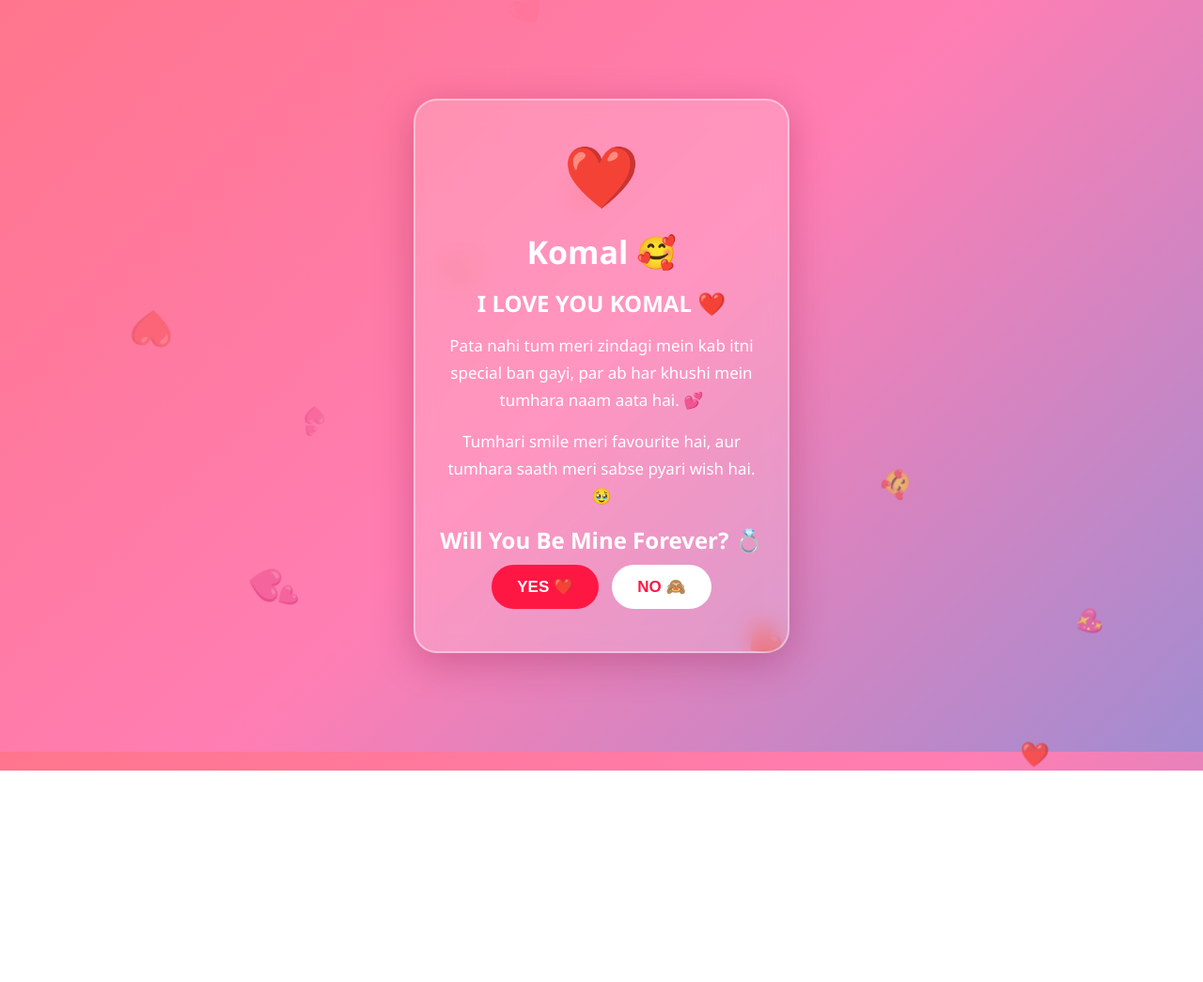
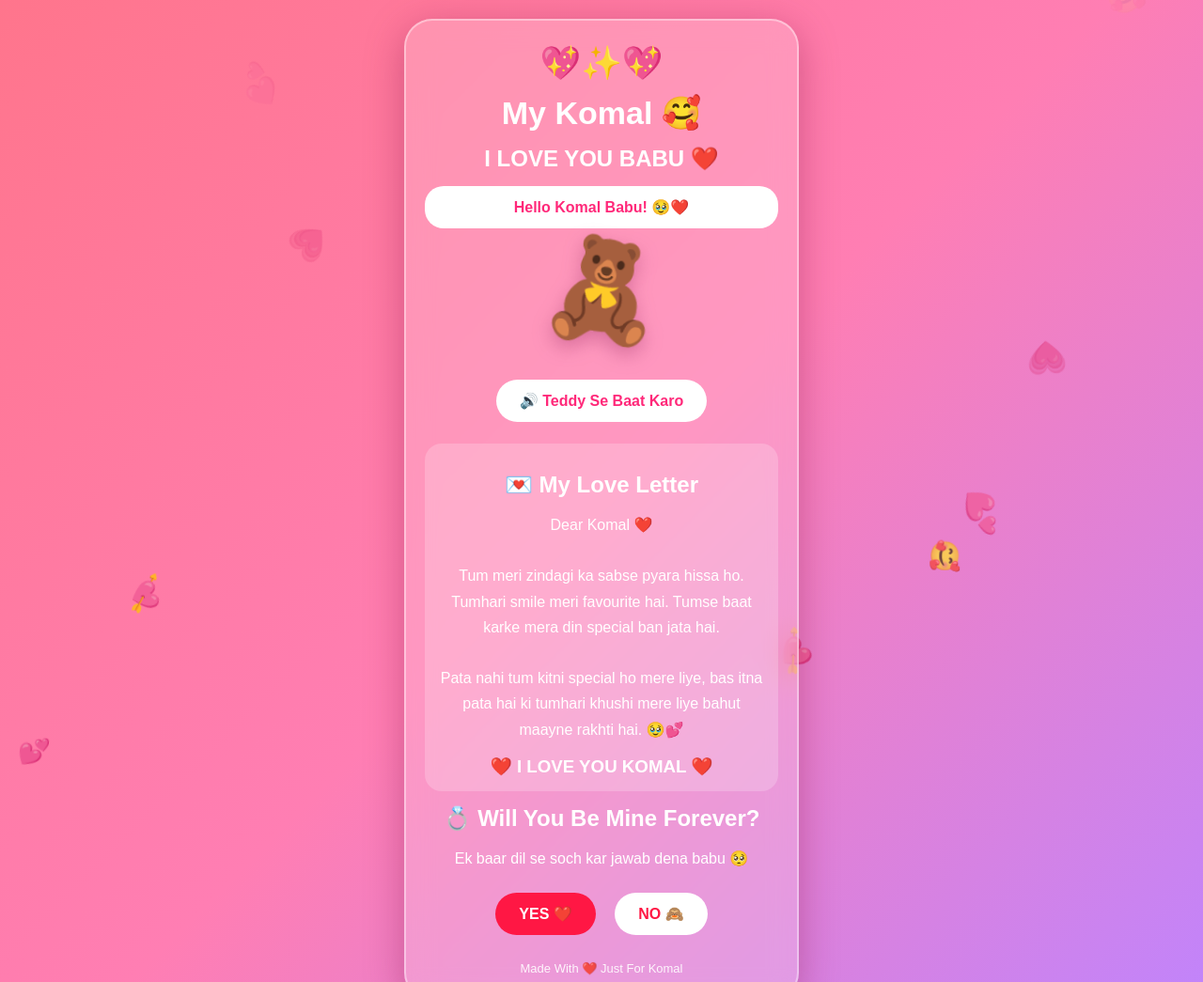
Before and after one commit to Anshrajput96/Girlfrnd, a plain HTML site: page index.html in a window 1280 px wide. Shown: the top 1045 px of the page at 94% size. Before the commit the page ends 820 px from the top, so only its background shows below. Drawn offline with Linux system fonts and the light colour scheme.

Commit message:
Update index.html

```diff
--- a/index.html
+++ b/index.html
@@ -1,10 +1,10 @@
 
 <!DOCTYPE html>
-<html lang="hi">
+<html lang="en">
 <head>
 <meta charset="UTF-8">
 <meta name="viewport" content="width=device-width, initial-scale=1.0">
-<title>For My  Favorite Girl Komal ❤️</title>
+<title>For My Komal ❤️</title>
 
 <style>
 * {
@@ -15,57 +15,84 @@
 
 body {
   min-height: 100vh;
+  background: linear-gradient(135deg,#ff758c,#ff7eb3,#c084fc);
+  font-family: Arial, sans-serif;
   display: flex;
   justify-content: center;
   align-items: center;
-  background: linear-gradient(135deg,#ff758c,#ff7eb3,#a18cd1);
-  font-family: 'Segoe UI', sans-serif;
-  overflow: hidden;
+  overflow-x: hidden;
   color: white;
+  padding: 20px 0;
 }
 
 .card {
-  width: 90%;
-  max-width: 400px;
-  padding: 35px 22px;
+  width: 92%;
+  max-width: 420px;
+  padding: 25px 20px;
   text-align: center;
-  background: rgba(255,255,255,0.18);
+  border-radius: 30px;
+  background: rgba(255,255,255,0.20);
+  backdrop-filter: blur(15px);
   border: 2px solid rgba(255,255,255,0.4);
-  border-radius: 25px;
-  backdrop-filter: blur(12px);
-  box-shadow: 0 10px 40px #8b174b55;
+  box-shadow: 0 10px 40px #8c174b66;
   z-index: 2;
-}
-
-.heart {
-  font-size: 65px;
-  animation: beat 1s infinite;
-}
-
-@keyframes beat {
-  50% { transform: scale(1.2); }
 }
 
 h1 {
   font-size: 34px;
+  margin: 12px 0;
+}
+
+h2 {
   margin: 15px 0;
 }
 
 p {
-  font-size: 17px;
   line-height: 1.7;
   margin: 15px 0;
+  font-size: 16px;
+}
+
+.teddy {
+  font-size: 105px;
+  margin: 15px;
+  cursor: pointer;
+  animation: teddy 1.5s infinite alternate;
+  filter: drop-shadow(0 8px 10px #8d245a55);
+}
+
+@keyframes teddy {
+  from { transform: rotate(-8deg) translateY(0); }
+  to { transform: rotate(8deg) translateY(-12px); }
+}
+
+.speech {
+  background: white;
+  color: #ff2879;
+  padding: 13px;
+  border-radius: 20px;
+  font-weight: bold;
+  margin: 12px 0;
 }
 
 button {
-  padding: 13px 27px;
+  padding: 13px 25px;
   border: none;
   border-radius: 30px;
-  font-size: 17px;
+  margin: 8px;
+  font-size: 16px;
   font-weight: bold;
   cursor: pointer;
-  margin: 10px 5px;
   transition: 0.3s;
+}
+
+button:active {
+  transform: scale(0.95);
+}
+
+.talk {
+  background: #fff;
+  color: #ff2879;
 }
 
 .yes {
@@ -78,22 +105,29 @@ button {
   color: #ff1744;
 }
 
-button:hover {
-  transform: scale(1.1);
+.love-letter {
+  background: rgba(255,255,255,0.2);
+  padding: 15px;
+  border-radius: 18px;
+  margin: 15px 0;
 }
 
 #surprise {
   display: none;
-  font-size: 23px;
   margin-top: 20px;
-  animation: beat 1s infinite;
+  animation: appear 1s;
 }
 
-.floating {
-  position: absolute;
+@keyframes appear {
+  from { opacity: 0; transform: scale(0.5); }
+  to { opacity: 1; transform: scale(1); }
+}
+
+.heart {
+  position: fixed;
   bottom: -30px;
-  animation: fly 7s linear infinite;
-  opacity: 0.8;
+  pointer-events: none;
+  animation: fly 7s linear forwards;
   z-index: 1;
 }
 
@@ -103,6 +137,12 @@ button:hover {
     opacity: 0;
   }
 }
+
+.footer {
+  font-size: 13px;
+  opacity: 0.9;
+  margin-top: 20px;
+}
 </style>
 </head>
 
@@ -110,68 +150,187 @@ button:hover {
 
 <div class="card">
 
-  <div class="heart">❤️</div>
+  <div style="font-size:35px;">💖✨💖</div>
 
-  <h1> Komal 🥰</h1>
+  <h1>My Komal 🥰</h1>
 
-  <h2>I LOVE YOU KOMAL  ❤️</h2>
+  <h2>I LOVE YOU BABU ❤️</h2>
+
+  <div class="speech" id="speech">
+    Hello Komal Babu! 🥹❤️
+  </div>
+
+  <div class="teddy" onclick="speakLove()">
+    🧸
+  </div>
+
+  <button class="talk" onclick="speakLove()">
+    🔊 Teddy Se Baat Karo
+  </button>
+
+  <div class="love-letter">
+    <h2>💌 My Love Letter</h2>
 
     <p>
-    Pata nahi tum meri zindagi mein kab itni special ban gayi,
-    par ab har khushi mein tumhara naam aata hai. 💕
+      Dear Komal ❤️
+      <br><br>
+      Tum meri zindagi ka sabse pyara hissa ho.
+      Tumhari smile meri favourite hai.
+      Tumse baat karke mera din special ban jata hai.
+      <br><br>
+      Pata nahi tum kitni special ho mere liye,
+      bas itna pata hai ki tumhari khushi
+      mere liye bahut maayne rakhti hai.
+      🥹💕
     </p>
 
-  <p>
-    Tumhari smile meri favourite hai,
-    aur tumhara saath meri sabse pyari wish hai. 🥹
-  </p>
+    <h3>❤️ I LOVE YOU KOMAL ❤️</h3>
+  </div>
 
-  <h2>Will You Be Mine Forever? 💍</h2>
+  <h2>💍 Will You Be Mine Forever?</h2>
+
+  <p>Ek baar dil se soch kar jawab dena babu 🥺</p>
 
   <button class="yes" onclick="yesClick()">
     YES ❤️
   </button>
 
-  <button class="no" id="noBtn" onclick="noClick()">
+  <button class="no" onclick="noClick()">
     NO 🙈
   </button>
 
   <div id="surprise">
-    YAYYYYY! 🥹❤️<br>
-    I LOVE YOU KOMAL !! ❤ Please man jaao ywar😌<br>
-    Forever Together! 💞
+    <h1>YAYYYYY! 😍</h1>
+    <div style="font-size:85px;">🧸💐💍</div>
+    <h2>I LOVE YOU KOMAL BABU! ❤️</h2>
+    <p>
+      Tumhari smile hamesha bani rahe.
+      <br>
+      Sending you lots of love and hugs! 🥰
+    </p>
+    <h1>😘❤️😘</h1>
+  </div>
+
+  <div class="footer">
+    Made With ❤️ Just For Komal
   </div>
 
 </div>
 
 <script>
+
+let voices = [];
+
+function loadVoices() {
+  voices = window.speechSynthesis.getVoices();
+}
+
+if ("speechSynthesis" in window) {
+  loadVoices();
+  window.speechSynthesis.onvoiceschanged = loadVoices;
+}
+
+function speakLove() {
+
+  if (!("speechSynthesis" in window)) {
+    alert("Sorry! Your browser does not support voice.");
+    return;
+  }
+
+  window.speechSynthesis.cancel();
+
+  let msg = new SpeechSynthesisUtterance();
+
+  msg.text =
+  "Hello Komal Babu! I love you so much. You are very special. Sending you lots of love. Muaaah!";
+
+  msg.lang = "en-IN";
+  msg.rate = 0.85;
+  msg.pitch = 1.5;
+  msg.volume = 1;
+
+  let voice = voices.find(v =>
+    v.lang.toLowerCase().startsWith("en-in")
+  );
+
+  if (voice) msg.voice = voice;
+
+  window.speechSynthesis.speak(msg);
+
+  document.getElementById("speech").innerHTML =
+  "I LOVE YOU KOMAL BABU! ❤️😘";
+}
+
 function yesClick() {
+
   document.getElementById("surprise").style.display = "block";
-  document.getElementById("noBtn").style.display = "none";
 
-  for(let i=0; i<40; i++) {
-    createHeart();
-  }
+  document.getElementById("speech").innerHTML =
+  "You made my day Komal! 🥹❤️";
+
+  createHearts(60);
+
+  window.scrollTo({
+    top: document.body.scrollHeight,
+    behavior: "smooth"
+  });
+
+  setTimeout(speakLove, 700);
 }
 
 function noClick() {
-  alert("Ek baar phir soch lo Komal Babu! 🥺❤️");
+
+  document.getElementById("speech").innerHTML =
+  "Koi baat nahi Komal, tumhari khushi sabse zaroori hai ❤️";
+
+  speakMessage(
+    "It's okay Komal. Your happiness matters the most."
+  );
 }
 
-function createHeart() {
+function speakMessage(text) {
+
+  if (!("speechSynthesis" in window)) return;
+
+  window.speechSynthesis.cancel();
+
+  let msg = new SpeechSynthesisUtterance(text);
+  msg.lang = "en-IN";
+  msg.pitch = 1.4;
+  msg.rate = 0.85;
+
+  window.speechSynthesis.speak(msg);
+}
+
+function createHearts(count = 1) {
+
+  for (let i = 0; i < count; i++) {
+
     let heart = document.createElement("div");
-  heart.className = "floating";
-  heart.innerHTML = ["❤️","💕","💖","💗","🥰"][Math.floor(Math.random()*5)];
-  heart.style.left = Math.random()*100 + "vw";
-  heart.style.fontSize = (20+Math.random()*25) + "px";
-  heart.style.animationDuration = (3+Math.random()*5) + "s";
+
+    heart.className = "heart";
+
+    heart.innerHTML =
+    ["❤️","💕","💖","💗","💘","🥰"][
+      Math.floor(Math.random() * 6)
+    ];
+
+    heart.style.left = Math.random() * 100 + "vw";
+
+    heart.style.fontSize =
+    (20 + Math.random() * 25) + "px";
+
+    heart.style.animationDuration =
+    (3 + Math.random() * 5) + "s";
 
     document.body.appendChild(heart);
 
     setTimeout(() => heart.remove(), 8000);
   }
+}
 
-setInterval(createHeart, 500);
+setInterval(() => createHearts(1), 500);
+
 </script>
 
 </body>
```
Lines whose indentation alone changed are shown as unchanged.
